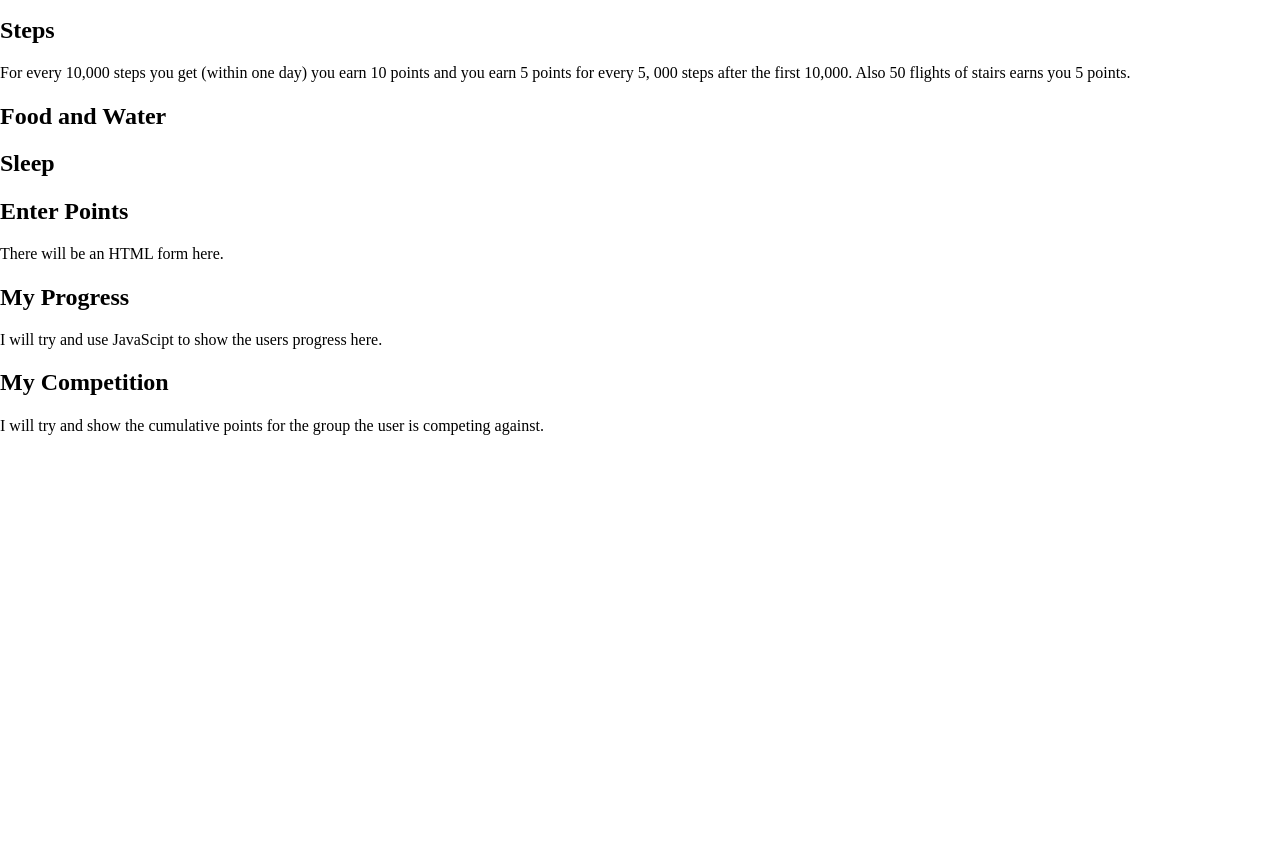
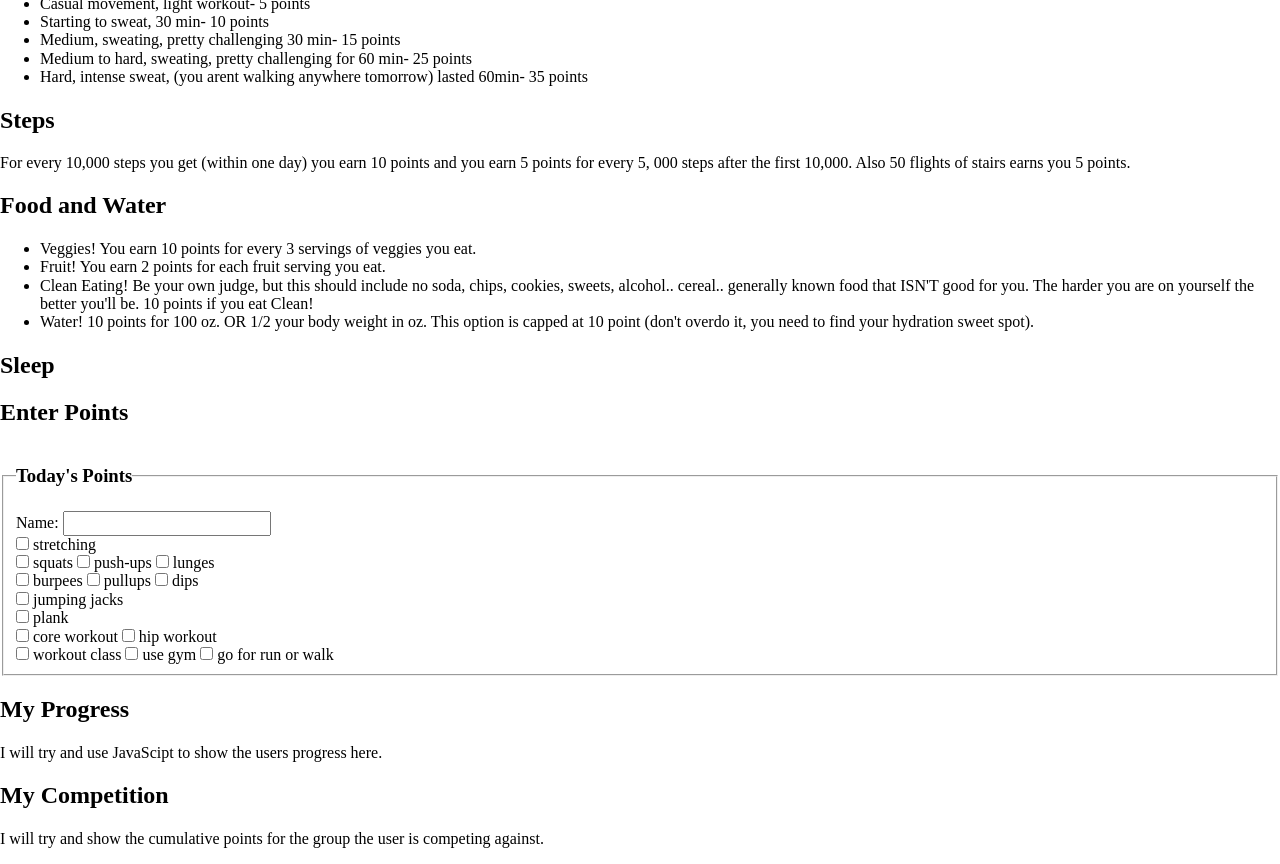
Before and after one commit to ejwyman64/papas_challenge, a plain HTML site: page index.html in a window 1280 px wide. Shown: the part 1064-1928 px from the top of the page. Before the commit the page ends 1515 px from the top, so only its background shows below. Drawn offline with Linux system fonts and the light colour scheme.

Commit message:
expanded Guidelines, started points form, added links to main nav, added nav to Guidelines section

```diff
--- a/index.html
+++ b/index.html
@@ -8,31 +8,37 @@
         <link rel="stylesheet" type="text/css" href="./css/normalize.css">
     </head>
     <body>
-        <header>
+        <header >
             <h1>Papa's Fitness Challenge</h1>
             <nav>
                 <ul>
-                    <li><a href="#">Top</a></li>
-                    <li><a href="#">Guidlines</a></li>
-                    <li><a href="#">Enter Points</a></li>
-                    <li><a href="#">My Progress</a></li>
-                    <li><a href="#">My Competition</a></li>
+                    <li><a href="#top">Top</a></li>
+                    <li><a href="#guidelines">Guidlines</a></li>
+                    <li><a href="#points">Enter Points</a></li>
+                    <li><a href="#progress">My Progress</a></li>
+                    <li><a href="#competition">My Competition</a></li>
                 </ul>
             </nav>
         </header>
         <main>
-            <div class="about">
+            <div id="top" class="about">
                 <h2>About the Challenge</h2>
                 <p>This section will talk about how this challenge came to exist and how it can help you reach your goals. Maybe it will even include a quote from some of the creators.</p>
             </div>
 
-            <div class="guidelines">
+            <div id="guidelines" class="guidelines">
                 <h2>Point System Guidlines</h2>
-                <p>For each month your goal should be to get 50 points each day. There are four categories for earning points: workouts, steps, food and water, & sleep. Some days this might mean working out a little bit more, some days this might mean focusing on your water intake and eating right. Papa's Challenge was designed to keep you accountable while also being realistic and sustainable.
+                <p>For each month your goal should be to get 50 points each day. There are four categories for earning points: workouts, steps, food and water, & sleep. Some days this might mean working out a little bit more, some days this might mean focusing on your water intake and eating right. Papa's Challenge was designed to keep you accountable while also being realistic and sustainable.</p>
 
-                </p>
-
-                <div class="workout-points">
+                <nav>
+                    <ul>
+                        <li><a href="#woclass">Workout Points</a></li>
+                        <li><a href="#steps">Steps</a></li>
+                        <li><a href="#food-water">Food and Water</a></li>
+                        <li><a href="#sleep">Sleep</a></li>
+                    </ul>
+                </nav>
+                    <div id="woclass" class="workout-points">
                     <h3>Workout Points</h3>
                     <h4>You can get points for the following activities:</h4>
 
@@ -83,32 +89,102 @@
 
                 </div>
 
-                <div class="steps">
+                <div id="steps" class="steps">
                     <h2>Steps</h2>
                     <p>For every 10,000 steps you get (within one day) you earn 10 points and you earn 5 points for every 5, 000 steps after the first 10,000. Also 50 flights of stairs earns you 5 points.</p>
                 </div>
 
-                <div class="food-water">
+                <div id="food-water" class="food-water">
                     <h2>Food and Water</h2>
+                    <p>
+                        <ul>
+                            <li>Veggies! You earn 10 points for every 3 servings of veggies you eat.</li>
+                            <li>Fruit! You earn 2 points for each fruit serving you eat.</li>
+                            <li>Clean Eating! Be your own judge, but this should include no soda, chips, cookies, sweets, alcohol.. cereal.. generally known food that ISN'T good for you. The harder you are on yourself the better you'll be. 10 points if you eat Clean!
+                            </li>
+                            <li> Water!	10 points for 100 oz. OR 1/2 your body weight in oz. This option is capped at 10 point (don't overdo it, you need to find your hydration sweet spot).</li>
+
+                        </ul>
+                    </p>
                 </div>
 
-                <div class="sleep">
+                <div id="sleep" class="sleep">
                     <h2>Sleep</h2>
                 </div>
 
             </div>
 
-            <div class="enter-points">
+            <div id="points" class="enter-points">
                 <h2>Enter Points</h2>
-                <p>There will be an HTML form here.</p>
+                <form>
+                    <fieldset>
+                        <legend><h3>Today's Points</h3></legend>
+                        <div>
+                            <label for="name">Name: <input type="text" id="name" name="user_name"></label>
+                        </div>
+
+                        <div>
+                            <input type="checkbox" id="stretching" name="stretching" value="stretching">
+                            <label for="stretching">stretching</label>
+                        </div>
+
+                        <div>
+                            <input type="checkbox" id="squats" name="squats" value="squats">
+                            <label for="squats">squats</label>
+
+                            <input type="checkbox" id="push-ups" name="push-ups" value="push-ups">
+                            <label for="push-ups">push-ups</label>
+
+                            <input type="checkbox" id="lunges" name="lunges" value="lunges">
+                            <label for="lunges">lunges</label>
+                          </div>
+
+                          <div>
+                            <input type="checkbox" id="burpees" name="burpees" value="burpees">
+                            <label for="burpees">burpees</label>
+
+                            <input type="checkbox" id="pullups" name="pullups" value="pullups">
+                            <label for="pullups">pullups</label>
+
+                            <input type="checkbox" id="dips" name="dips" value="dips">
+                            <label for="dips">dips</label>
+                          </div>
+
+                          <div>
+                            <input type="checkbox" id="jjacks" name="jjacks" value="jjacks">
+                            <label for="jjacks">jumping jacks</label>
+                          </div>
+
+                          <div>
+                            <input type="checkbox" id="plank" name="plank" value="plank">
+                            <label for="plank">plank</label>
+                          </div>
+
+                          <div>
+                            <input type="checkbox" id="core" name="core" value="core">
+                            <label for="core">core workout</label>
+                            <input type="checkbox" id="hips" name="hips" value="hip">
+                            <label for="hip">hip workout</label>
+                          </div>
+
+                          <div>
+                            <input type="checkbox" id="class" name="class" value="class">
+                            <label for="class">workout class</label>
+                            <input type="checkbox" id="gym" name="gym" value="gym">
+                            <label for="gym">use gym</label>
+                            <input type="checkbox" id="run" name="run" value="run">
+                            <label for="run">go for run or walk</label>
+                          </div>
+                    </fieldset>
+                </form>
             </div>
 
-            <div class="my-progress">
+            <div id="progress" class="my-progress">
                 <h2>My Progress</h2>
                 <p>I will try and use JavaScipt to show the users progress here.</p>
             </div>
 
-            <div class="my-competition">
+            <div id="competition" class="my-competition">
                 <h2>My Competition</h2>
                 <p>I will try and show the cumulative points for the group the user is competing against.</p>
             </div>
```
